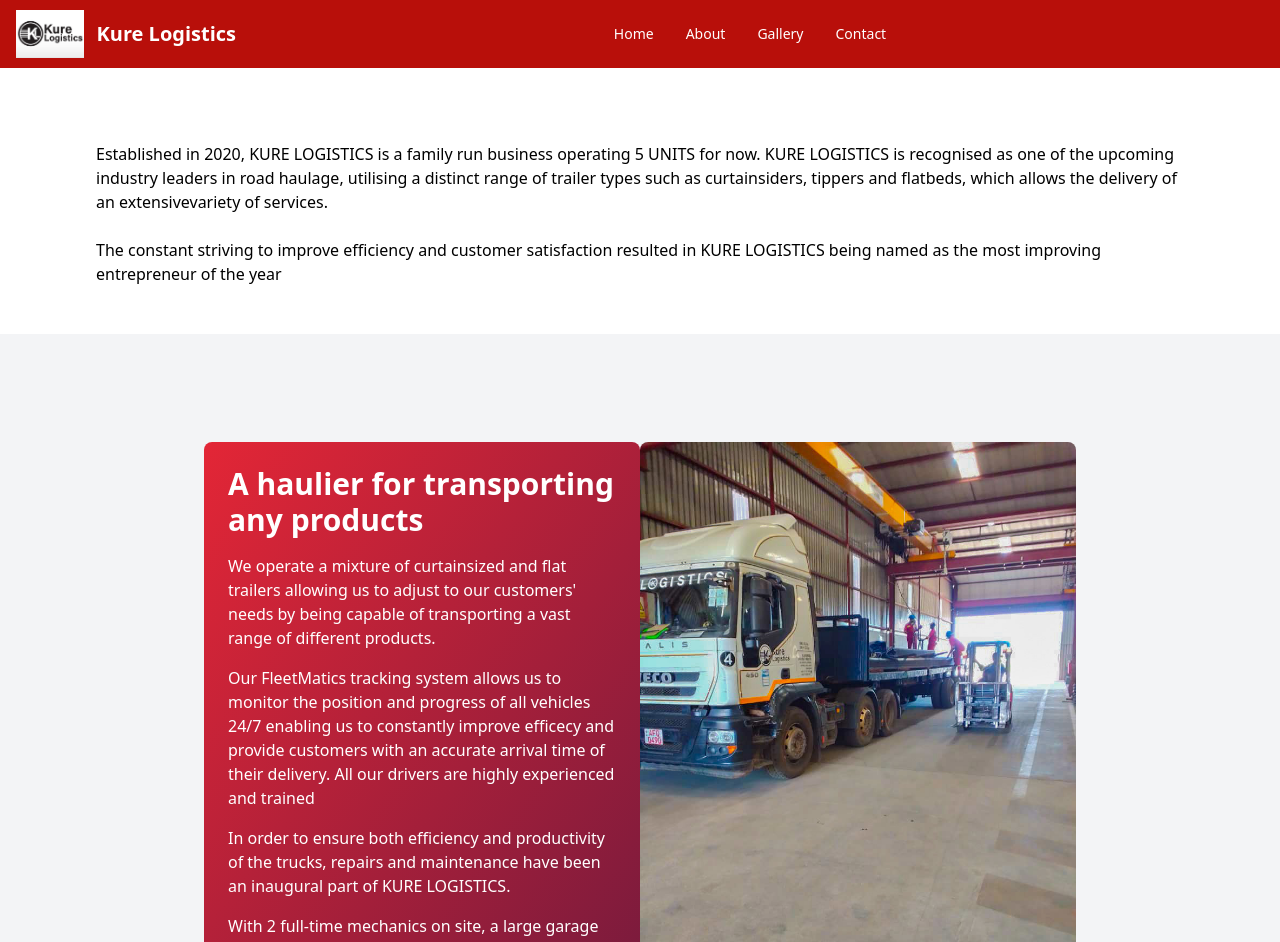
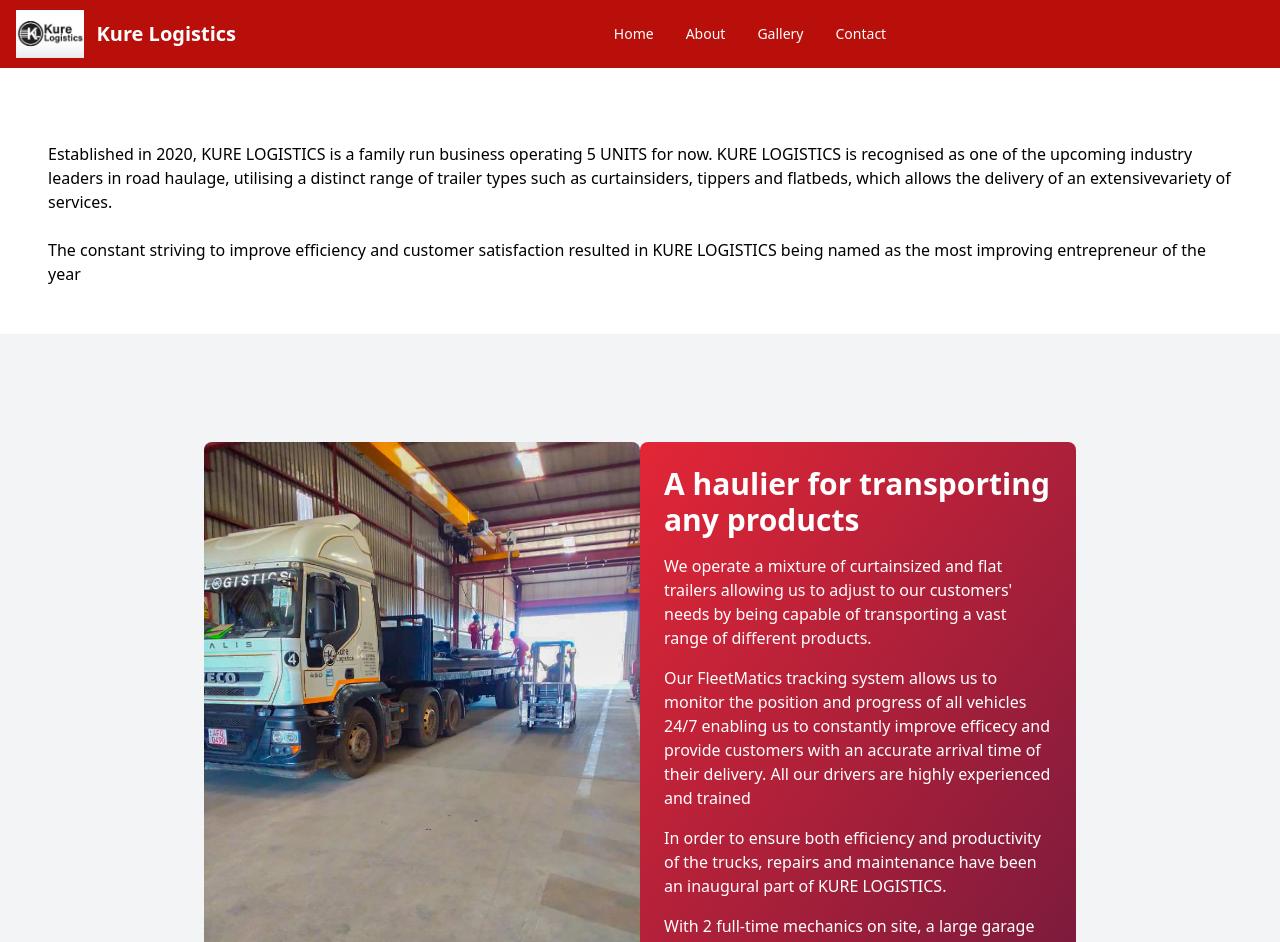
Before and after one commit to charmainemimie/Kure-Logistics, a React (Vite) app: page /about in a window 1280 px wide. Shown: the top 942 px of the page. Built offline with nearby package versions, Linux system fonts and the light colour scheme.

Commit message:
modified links and about page

```diff
--- a/src/components/Footer.jsx
+++ b/src/components/Footer.jsx
@@ -16,13 +16,13 @@
                 <div className="sm:flex sm:items-center sm:justify-center mx-12 mt-5">
     <ul className="mt-8 mx-8 flex flex-col sm:flex-row items-center mb-6 text-2xl font-medium text-white sm:mb-0 dark:text-white">
         <li className="mb-2 sm:mb-0 sm:mr-4">
-            <a href="#" className="hover:underline md:mr-6 font-large">About</a>
+            <a href="/about" className="hover:underline md:mr-6 font-large">About</a>
         </li>
         <li className="mb-2 sm:mb-0 sm:mr-4">
-            <a href="#" className="hover:underline md:mr-6 font-large">Gallery</a>
+            <a href="/gallery" className="hover:underline md:mr-6 font-large">Gallery</a>
         </li>
         <li className="mb-2 sm:mb-0">
-            <a href="#" className="hover:underline font-large">Contact</a>
+            <a href="/contact" className="hover:underline font-large">Contact</a>
         </li>
     </ul>
 </div>
--- a/src/pages/About.jsx
+++ b/src/pages/About.jsx
@@ -7,7 +7,7 @@
       <marquee className="text-2xl font-bold text-alizarincrimsonred pt-4">An upcoming industry leader in road haulage in Zimbabwe</marquee>
 
 
-      <div className=" sm:items-center sm:justify-center mx-24 mt-5">
+      <div className=" sm:items-center sm:justify-center mx-12 mt-5">
             <p>
             Established in 2020, KURE LOGISTICS is a family run business operating 5 UNITS for now. KURE LOGISTICS is recognised as one of the upcoming industry leaders in road haulage, utilising a distinct range of trailer types such as curtainsiders, tippers and flatbeds, which allows the delivery of an extensivevariety of services.<br/><br/>
 
@@ -18,7 +18,10 @@
 
       <div className="min-h-screen bg-gray-100 flex items-center justify-center p-4">
       <div className="flex flex-col w-full lg:w-3/4 p-8 overflow-hidden lg:flex-row">
-    <div className="bg-gradient-to-br from-alizarincrimsonred to-pink-900 rounded-lg p-6 text-white lg:w-1/2">
+      <div className="bg-blue-300 rounded-lg overflow-hidden lg:w-1/2 mt-6 sm:mt-0">
+      <img src={pic8} alt="Aboutpic" className="w-full h-full object-cover" />
+    </div>
+      <div className="bg-gradient-to-br from-alizarincrimsonred to-pink-900 rounded-lg p-6 text-white lg:w-1/2">
       <h1 className="text-3xl font-semibold mb-4">A haulier for transporting any products</h1>
       <p className="mb-4">
       We operate a mixture of curtainsized and flat trailers allowing us to adjust to our customers&apos; needs by being capable of transporting a vast range of different products.
@@ -38,9 +41,7 @@
 
 
     </div>
-    <div className="bg-blue-300 rounded-lg overflow-hidden lg:w-1/2 mt-6 sm:mt-0">
-      <img src={pic8} alt="Aboutpic" className="w-full h-full object-cover" />
-    </div>
+
   </div></div>
 
 
```
